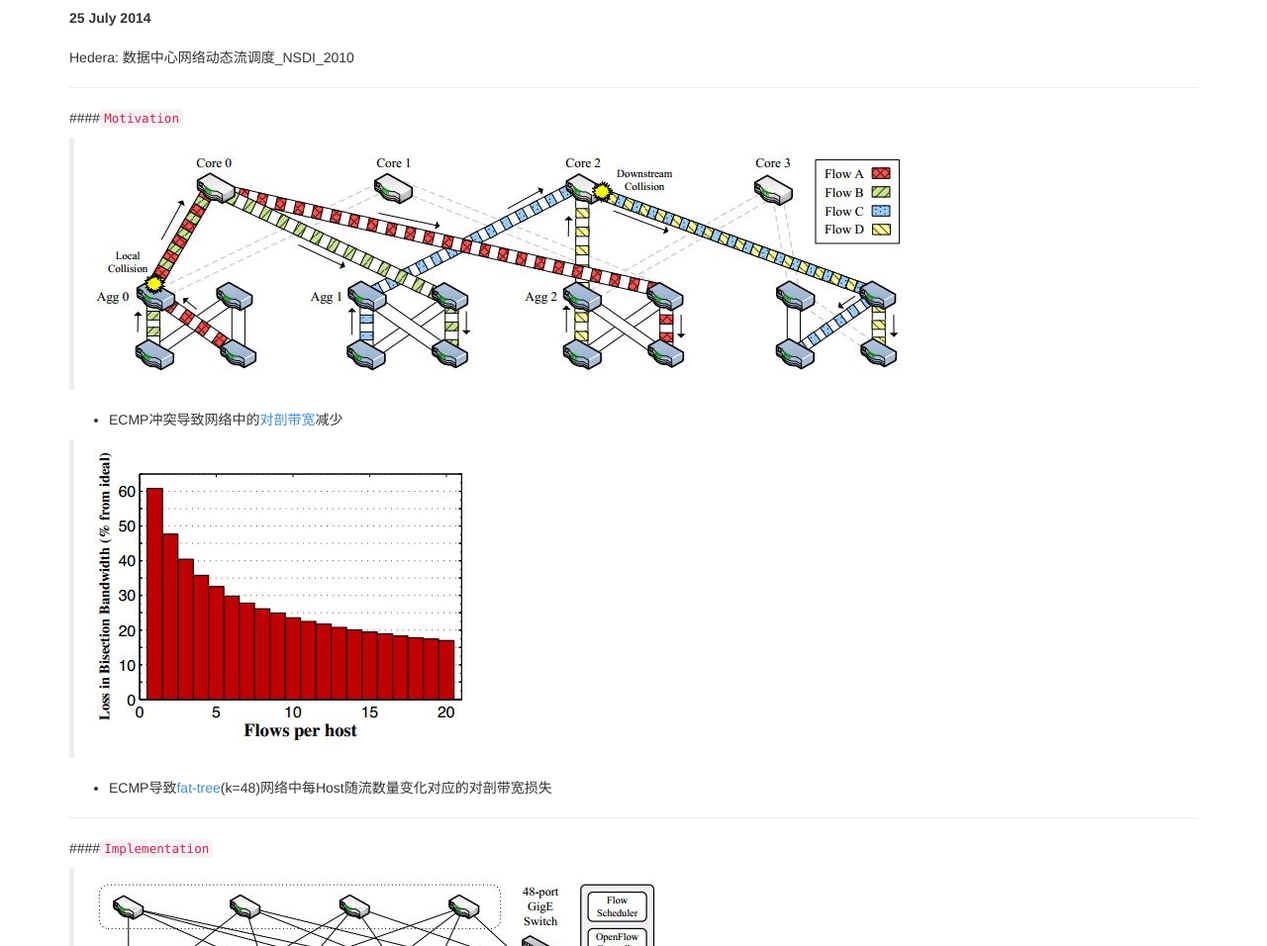
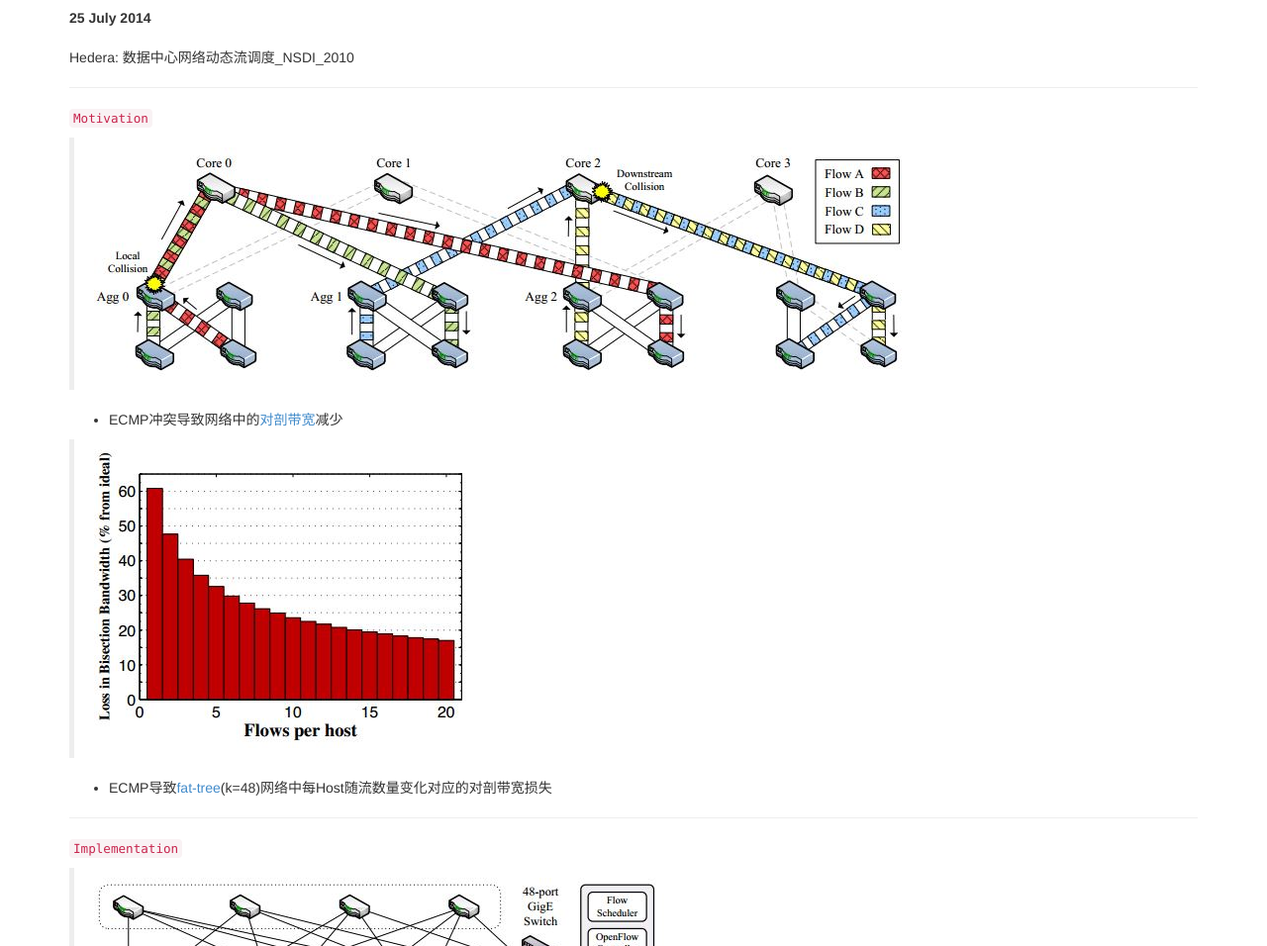
Before and after one commit to wangjunxiao/wangjunxiao.github.io, a Jekyll site: the page built from _posts/2014-7-25-study-notes-of-hedera.md, in a window 1280 px wide and 1400 px high. Shown: the part 184-1140 px from the top of the window at 99% size. Built offline with Jekyll 4.4.1, drawn with Linux system fonts in a browser that asks for light colours; nearby versions of some CDN libraries; comment, search, counter and statistics services are not loaded.

```diff
--- a/_posts/2014-7-25-study-notes-of-hedera.md
+++ b/_posts/2014-7-25-study-notes-of-hedera.md
@@ -10,7 +10,7 @@ Hedera: 数据中心网络动态流调度_NSDI_2010
 
 *****
 
-####`Motivation`
+`Motivation`
 
 >
 >![]({{ site.img_url }}/2014-7-25/topo.JPG)
@@ -26,7 +26,7 @@ Hedera: 数据中心网络动态流调度_NSDI_2010
 
 *****
 
-####`Implementation`
+`Implementation`
 
 >
 >![]({{ site.img_url }}/2014-7-25/struc.JPG)
```
